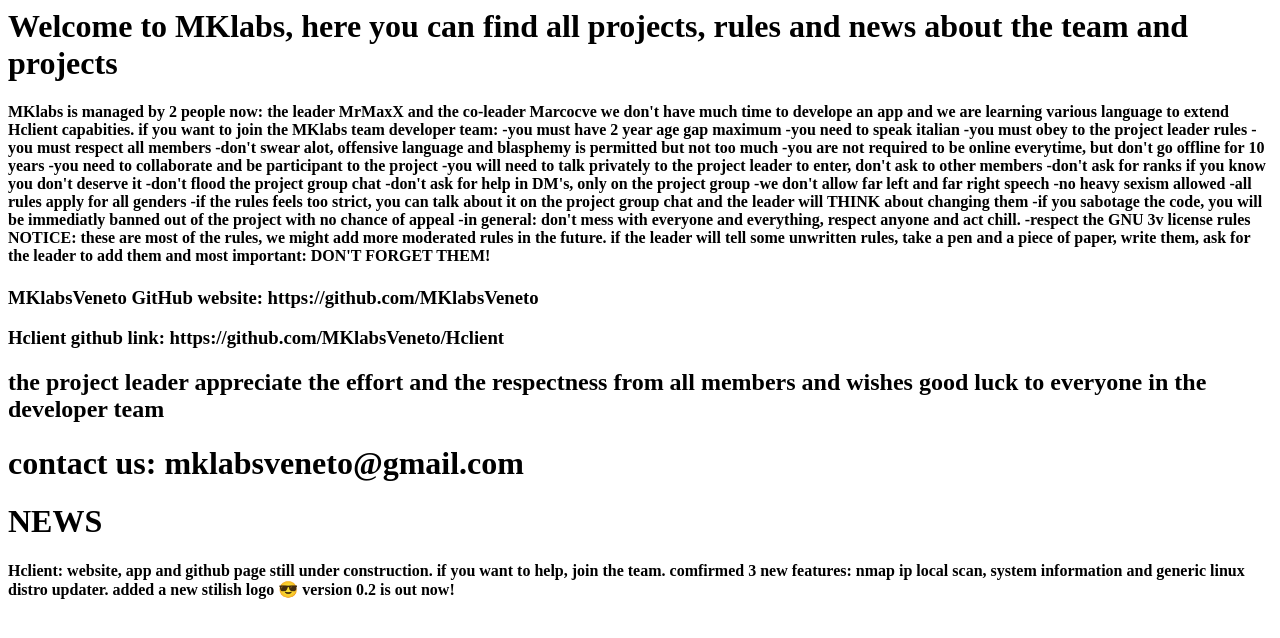
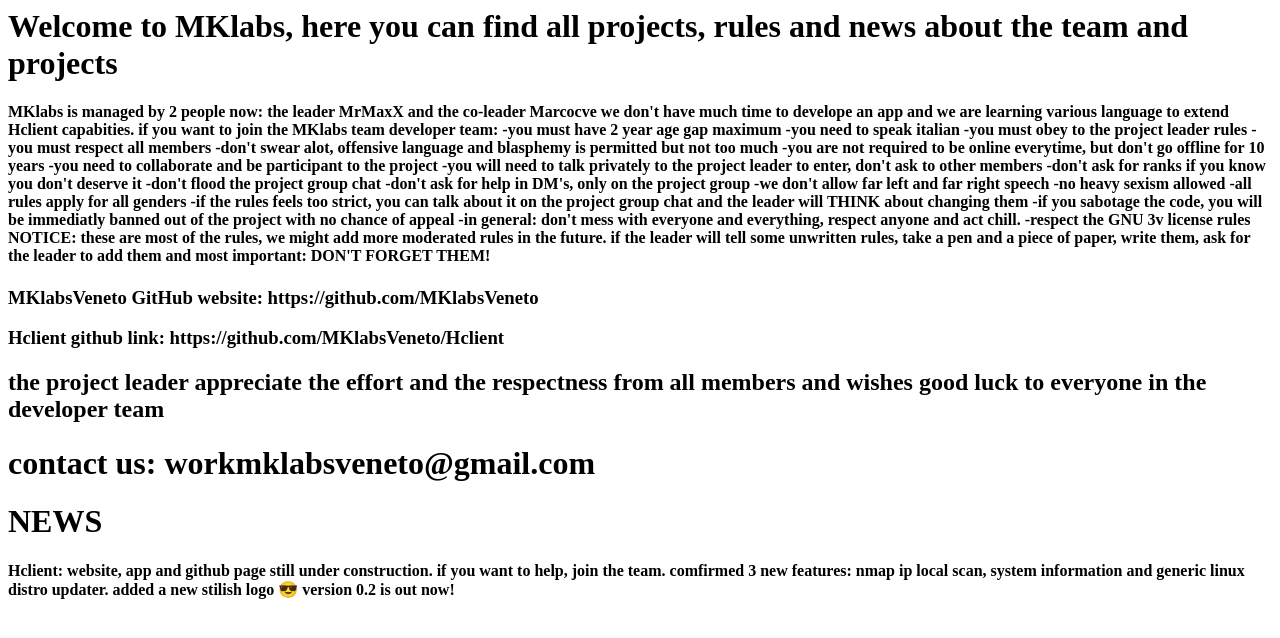
Before and after one commit to MKlabsVeneto/Hclient, a plain HTML site: page index.html in a window 1280 px wide. Drawn offline with Linux system fonts and the light colour scheme.

Commit message:
modified:   index.html

```diff
--- a/index.html
+++ b/index.html
@@ -36,7 +36,7 @@
 the project leader appreciate the effort and the respectness from all members and wishes good luck to everyone in the developer team
 </h2>
 <h1>
-contact us: mklabsveneto@gmail.com
+contact us: workmklabsveneto@gmail.com
 </h1>
 <h1>
 NEWS
```
